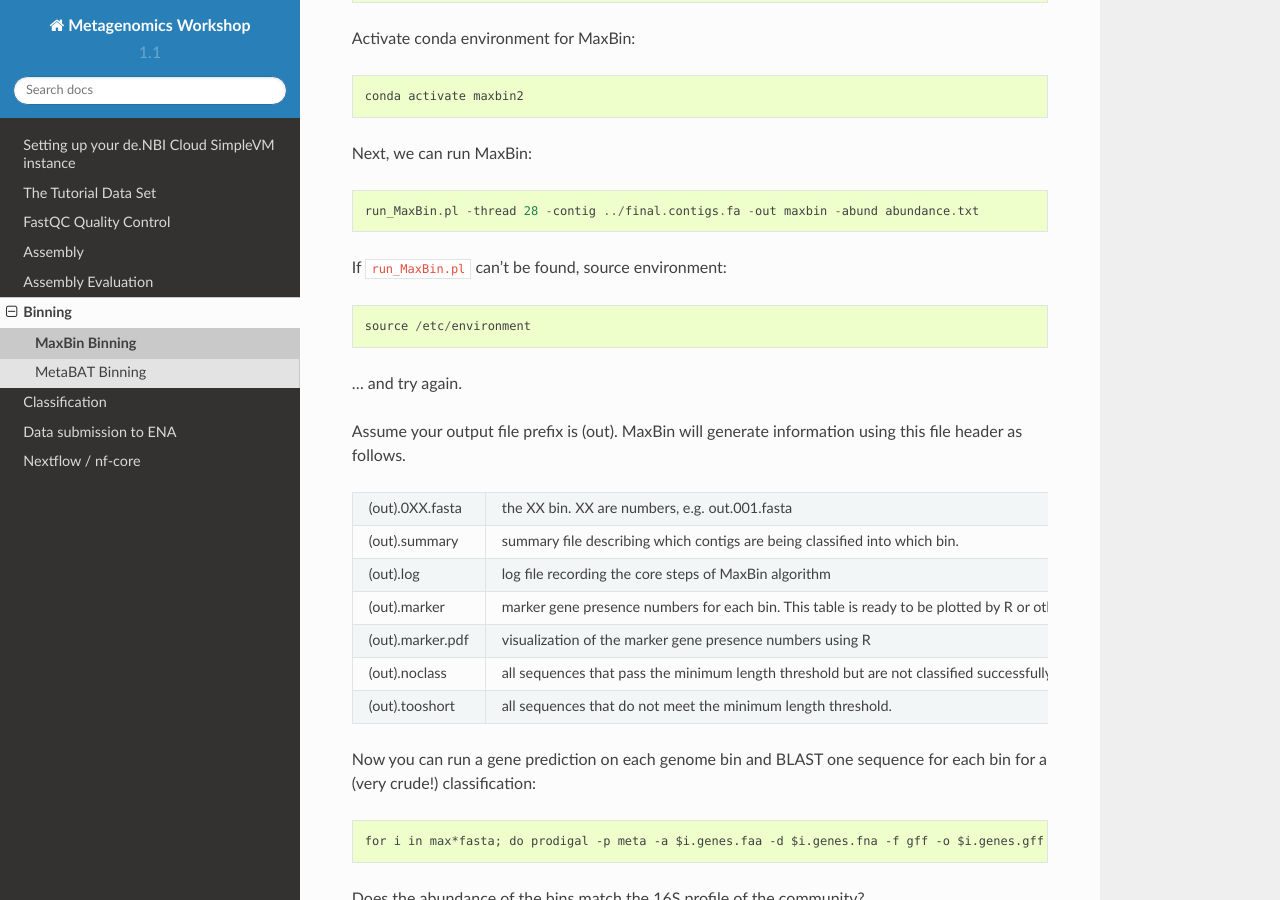
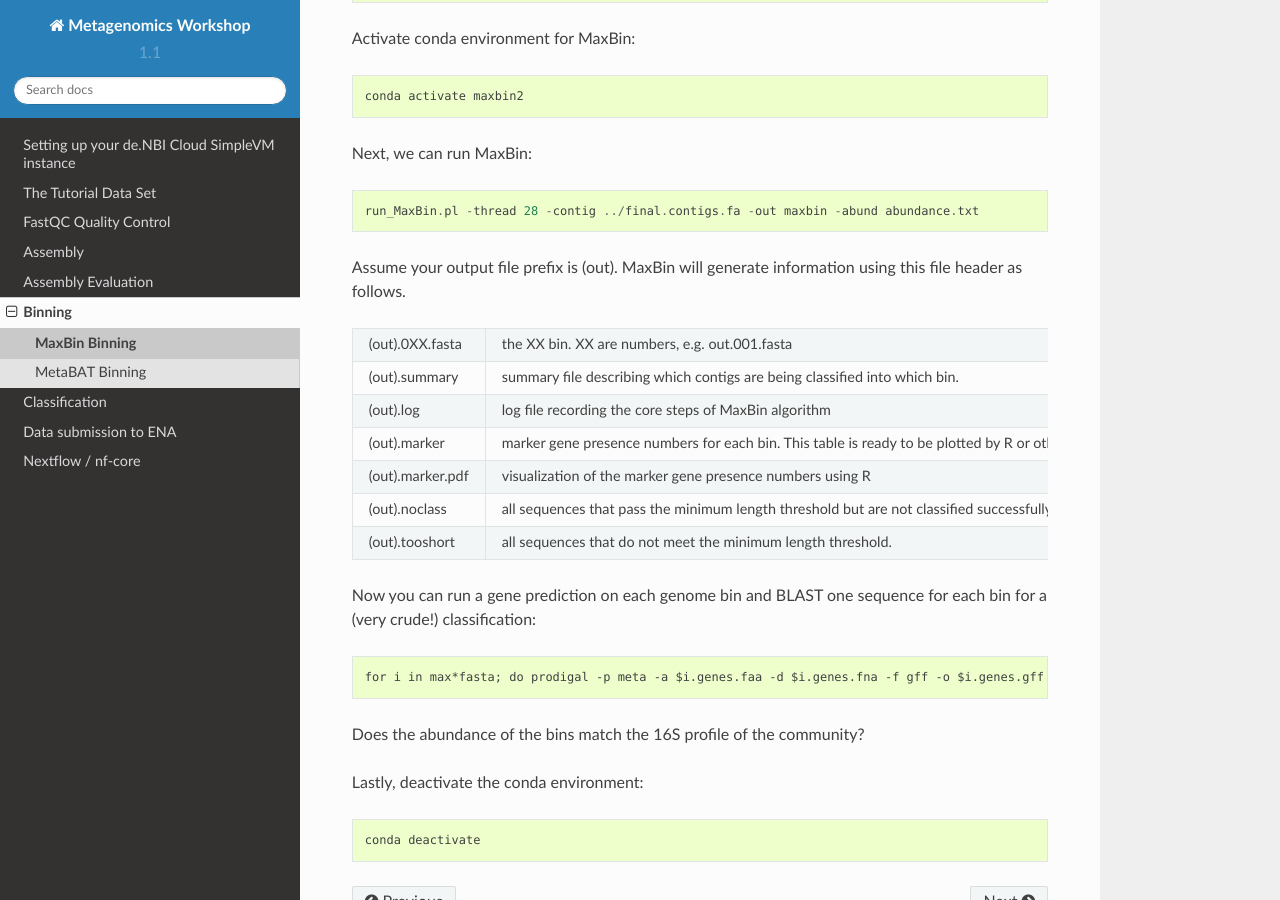
Before and after one commit to metagenomics/metagenomics-workshop, a Sphinx documentation site: the page built from docs/binning/maxbin.rst, in a window 1280 px wide and 900 px high, scrolled down 605 px. Built offline with Sphinx 7.4.7 and the Read the Docs theme 2.0.0, drawn with Linux system fonts in a browser that asks for light colours.

Commit message:
Update maxbin.rst

```diff
--- a/docs/binning/maxbin.rst
+++ b/docs/binning/maxbin.rst
@@ -32,12 +32,6 @@ Next, we can run MaxBin::
 
   run_MaxBin.pl -thread 28 -contig ../final.contigs.fa -out maxbin -abund abundance.txt
 
-If ``run_MaxBin.pl`` can't be found, source environment::
-
-  source /etc/environment
-
-... and try again.
-
 Assume your output file prefix is (out). MaxBin will generate information using this file header as follows.
 
 +------------------+-------------------------------------------------------------+
```
